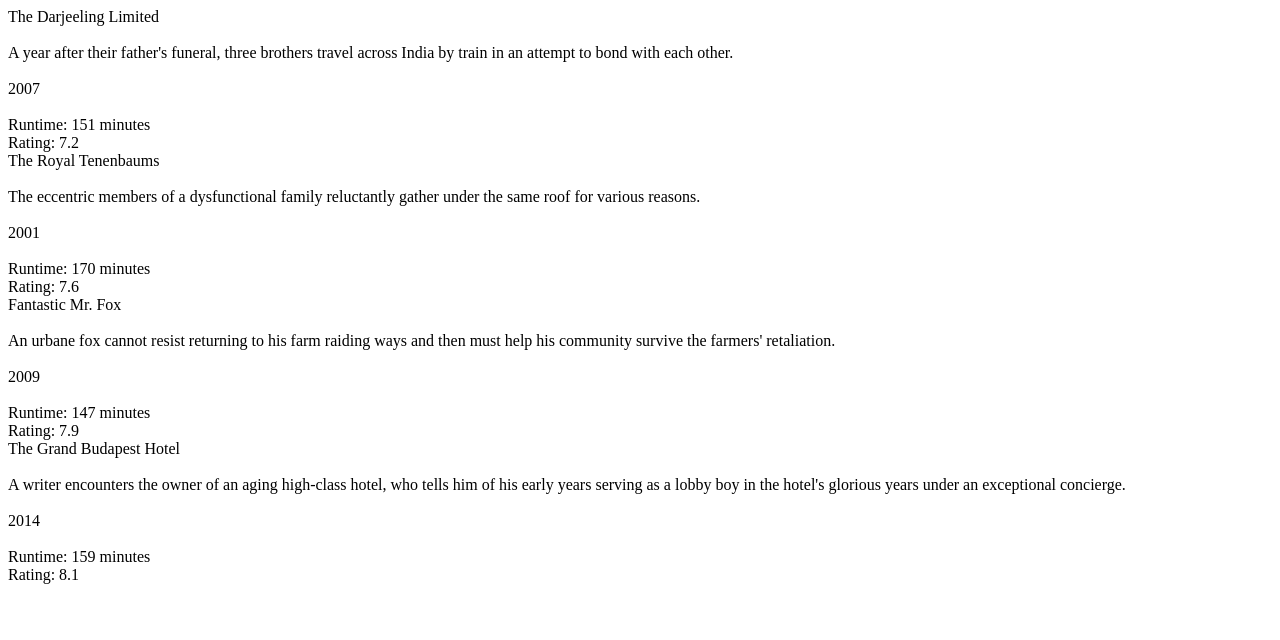
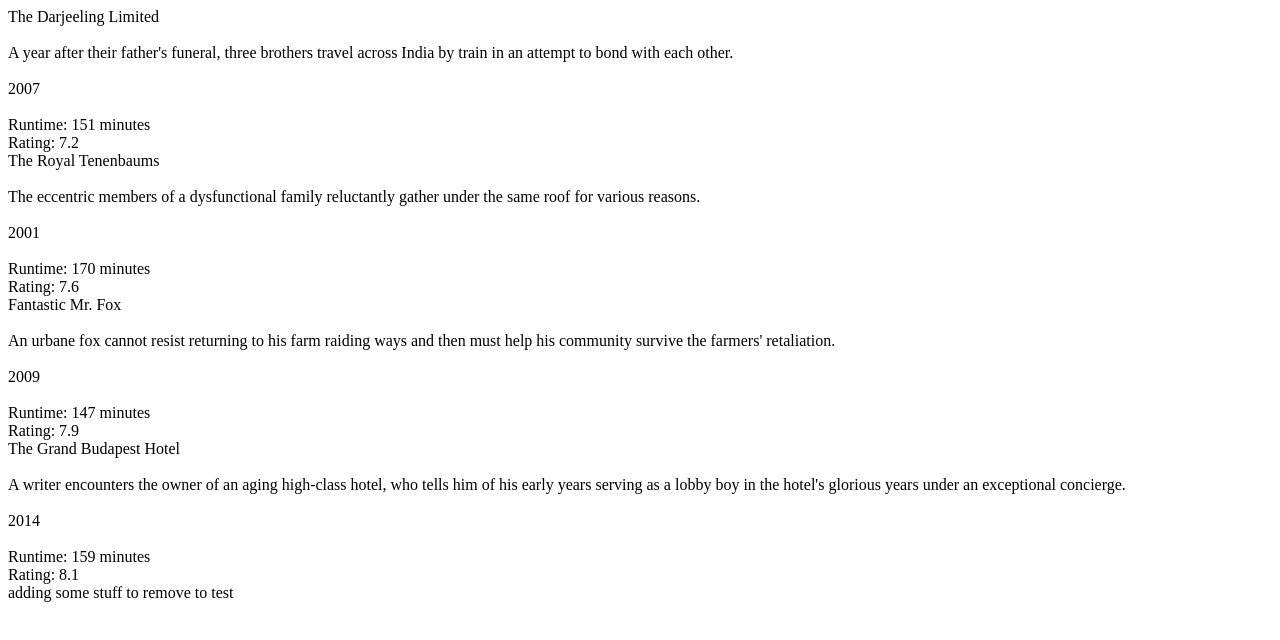
Before and after one commit to chriscotimms/moviedata, a plain HTML site: page index.html in a window 1280 px wide. Drawn offline with Linux system fonts and the light colour scheme.

Commit message:
checking if antoher computer can upload to github

```diff
--- a/index.html
+++ b/index.html
@@ -12,5 +12,6 @@
 
 <div id="container1" class="container"></div>
 <script src="moviedatajs.js"></script>
+adding some stuff to remove to test
 </body>
 </html>
```
